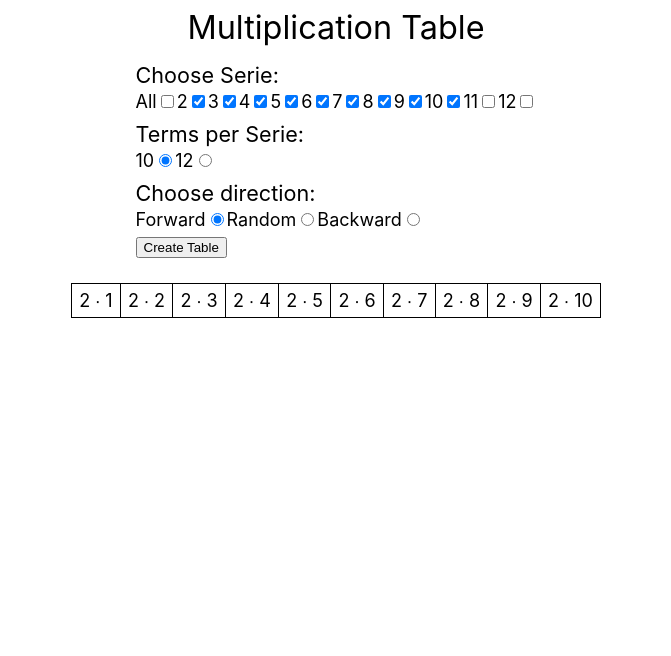
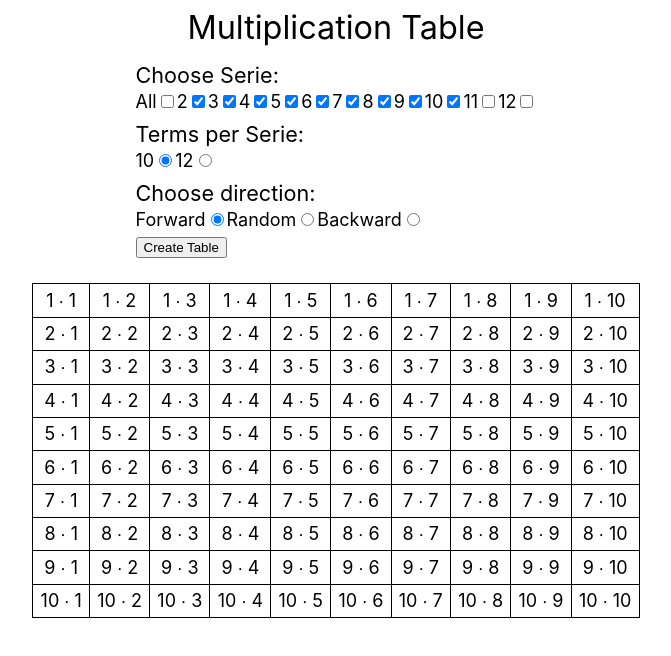
Before and after one commit to rok7803/multiplication-table, a React (Create React App) app: page / in a window 1280 px wide. Shown: the top 656 px of the page, without its empty margins (304-975 px from the left). Built offline with nearby package versions, Linux system fonts and the light colour scheme.

Commit message:
Add square

```diff
--- a/src/components/App/App.js
+++ b/src/components/App/App.js
@@ -3,15 +3,17 @@ import './App.css';
 import Settings from '../Settings/Settings';
 import SetTable from '../SetTable/SetTable';
 
-const series = [2];
+const series = [1,2,3,4,5,6,7,8,9,10];
 const term = 10;
 const direction = 1;
+const square = false;
 
 class App extends React.Component {
   getSubmit(two, three, four, five, six, seven, eight, nine, ten, eleven, twelve, termTen, termTwelve, forward, random, backward){
     let series = [];
     let term, direction;
     let checked54 = true;
+    let square = false;
     if(two !== 0) series.push(two);
     if(three !== 0) series.push(three);
     if(four !== 0) series.push(four);
@@ -36,17 +38,23 @@ class App extends React.Component {
     if(backward !== 0) direction = backward;
 
     const checked = series.reduce((a,b) => a + b, 0);
-    if(checked === 54 && checked54 && termTen !== 0) series.unshift(1);
-    if(checked === 77 && termTwelve !== 0) series.unshift(1);
+    if(checked === 54 && checked54 && termTen !== 0){
+      series.unshift(1);
+      square = true;
+    }
+    if(checked === 77 && termTwelve !== 0){
+      series.unshift(1);
+      square = true;
+    }
 
-    console.log('['+series+'] '+term+' '+direction+' '+checked);
+    console.log('['+series+'] '+term+' '+direction+' '+checked+' '+checked54+' '+square);
   }
   render(){
     return (
       <div className="App">
         <h1>Multiplication Table</h1>
         <Settings getSubmit={this.getSubmit}/>
-        <SetTable series={series} term={term}/>
+        <SetTable series={series} term={term} square={square} />
       </div>
     );
   }
```
